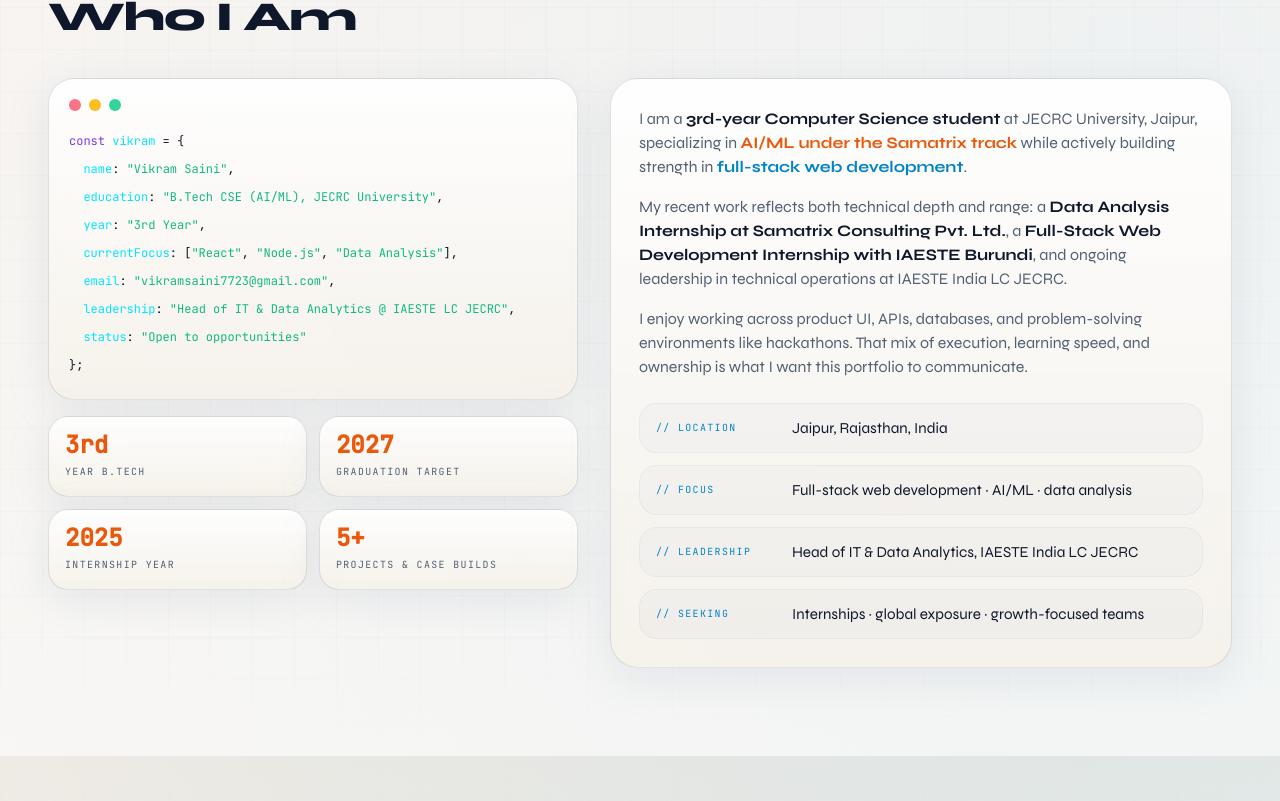
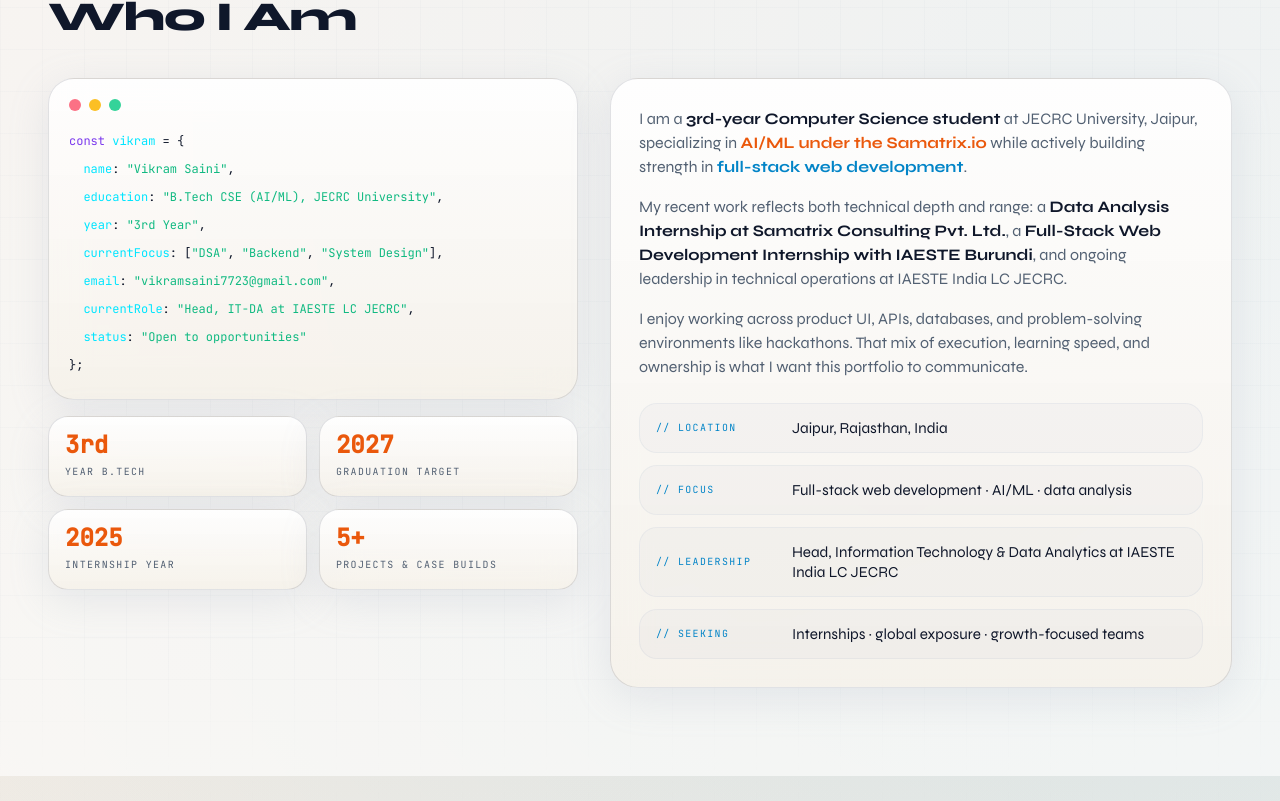
Before and after one commit to VikramS04/Portfolio, a React (Vite) app: page / in a window 1280 px wide. Shown: the part 939-1740 px from the top of the page. Built offline with nearby package versions, Linux system fonts and the light colour scheme; no server answers; the HTML template or start-up script is replaced by a standard one.

Commit message:
Updates in projects content 2

```diff
--- a/src/components/About.jsx
+++ b/src/components/About.jsx
@@ -12,7 +12,7 @@ const stats = [
 const infoRows = [
   { key: '// location', val: 'Jaipur, Rajasthan, India' },
   { key: '// focus', val: 'Full-stack web development · AI/ML · data analysis' },
-  { key: '// leadership', val: 'Head of IT & Data Analytics, IAESTE India LC JECRC' },
+  { key: '// leadership', val: 'Head, Information Technology & Data Analytics at IAESTE India LC JECRC' },
   { key: '// seeking', val: 'Internships · global exposure · growth-focused teams' },
 ];
 
@@ -52,9 +52,9 @@ export default function About() {
                 <div>&nbsp;&nbsp;<Pr>name</Pr>: <Str>"Vikram Saini"</Str>,</div>
                 <div>&nbsp;&nbsp;<Pr>education</Pr>: <Str>"B.Tech CSE (AI/ML), JECRC University"</Str>,</div>
                 <div>&nbsp;&nbsp;<Pr>year</Pr>: <Str>"3rd Year"</Str>,</div>
-                <div>&nbsp;&nbsp;<Pr>currentFocus</Pr>: [<Str>"React"</Str>, <Str>"Node.js"</Str>, <Str>"Data Analysis"</Str>],</div>
+                <div>&nbsp;&nbsp;<Pr>currentFocus</Pr>: [<Str>"DSA"</Str>, <Str>"Backend"</Str>, <Str>"System Design"</Str>],</div>
                 <div>&nbsp;&nbsp;<Pr>email</Pr>: <Str>"vikramsaini7723@gmail.com"</Str>,</div>
-                <div>&nbsp;&nbsp;<Pr>leadership</Pr>: <Str>"Head of IT & Data Analytics @ IAESTE LC JECRC"</Str>,</div>
+                <div>&nbsp;&nbsp;<Pr>currentRole</Pr>: <Str>"Head, IT-DA at IAESTE LC JECRC"</Str>,</div>
                 <div>&nbsp;&nbsp;<Pr>status</Pr>: <Str>"Open to opportunities"</Str></div>
                 <div>{'}'};</div>
               </div>
@@ -80,7 +80,7 @@ export default function About() {
             <div className="glass-panel rounded-[28px] p-6 md:p-7">
               <p className="mb-4 text-[0.97rem] leading-7 md:text-base" style={{ color: 'var(--muted)' }}>
                 I am a <strong style={{ color: 'var(--text)' }}>3rd-year Computer Science student</strong> at
-                {' '}JECRC University, Jaipur, specializing in <strong style={{ color: 'var(--accent)' }}>AI/ML under the Samatrix track</strong> while actively building strength in{' '}
+                {' '}JECRC University, Jaipur, specializing in <strong style={{ color: 'var(--accent)' }}>AI/ML under the Samatrix.io</strong> while actively building strength in{' '}
                 <strong style={{ color: 'var(--accent2)' }}>full-stack web development</strong>.
               </p>
               <p className="mb-4 text-[0.97rem] leading-7 md:text-base" style={{ color: 'var(--muted)' }}>
```
